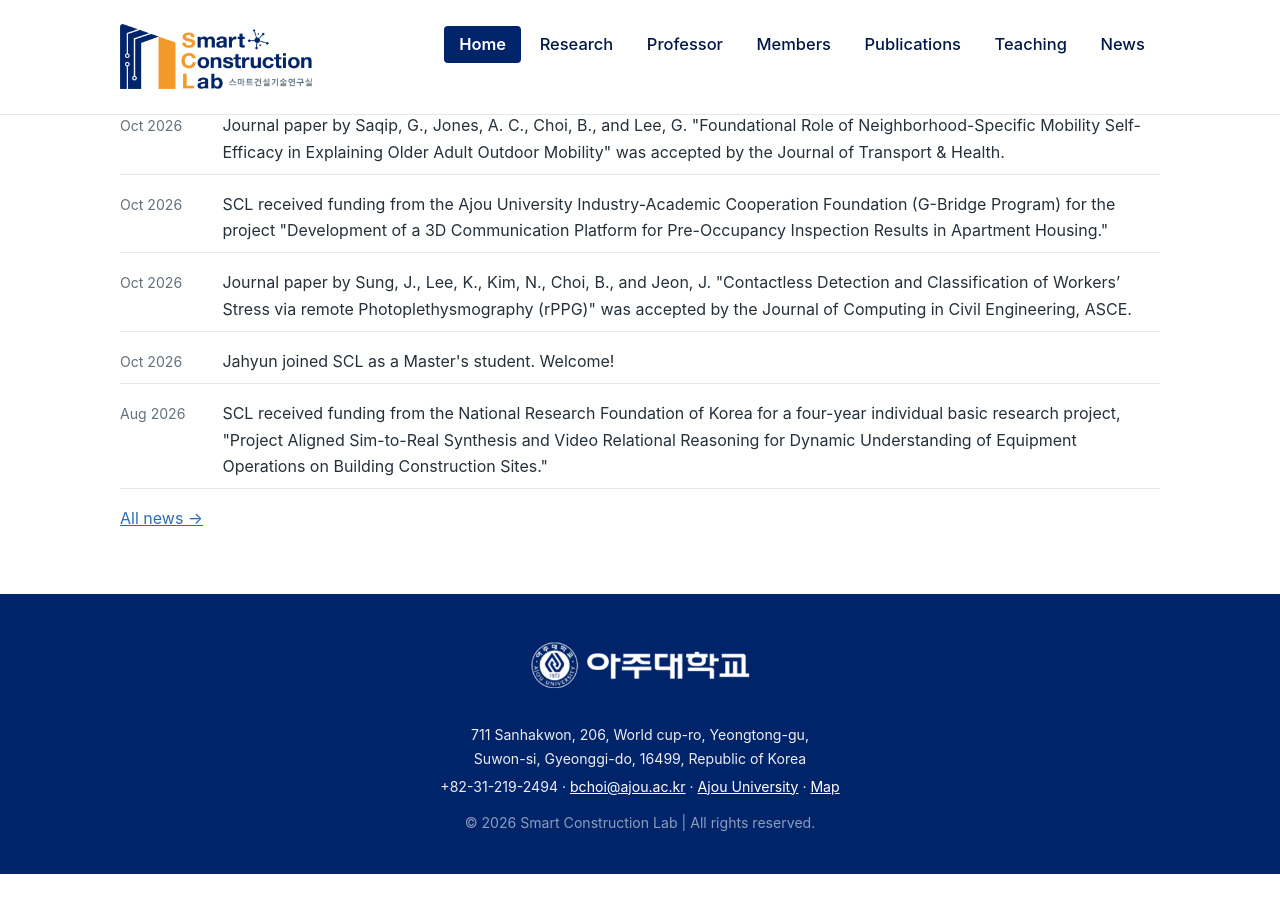
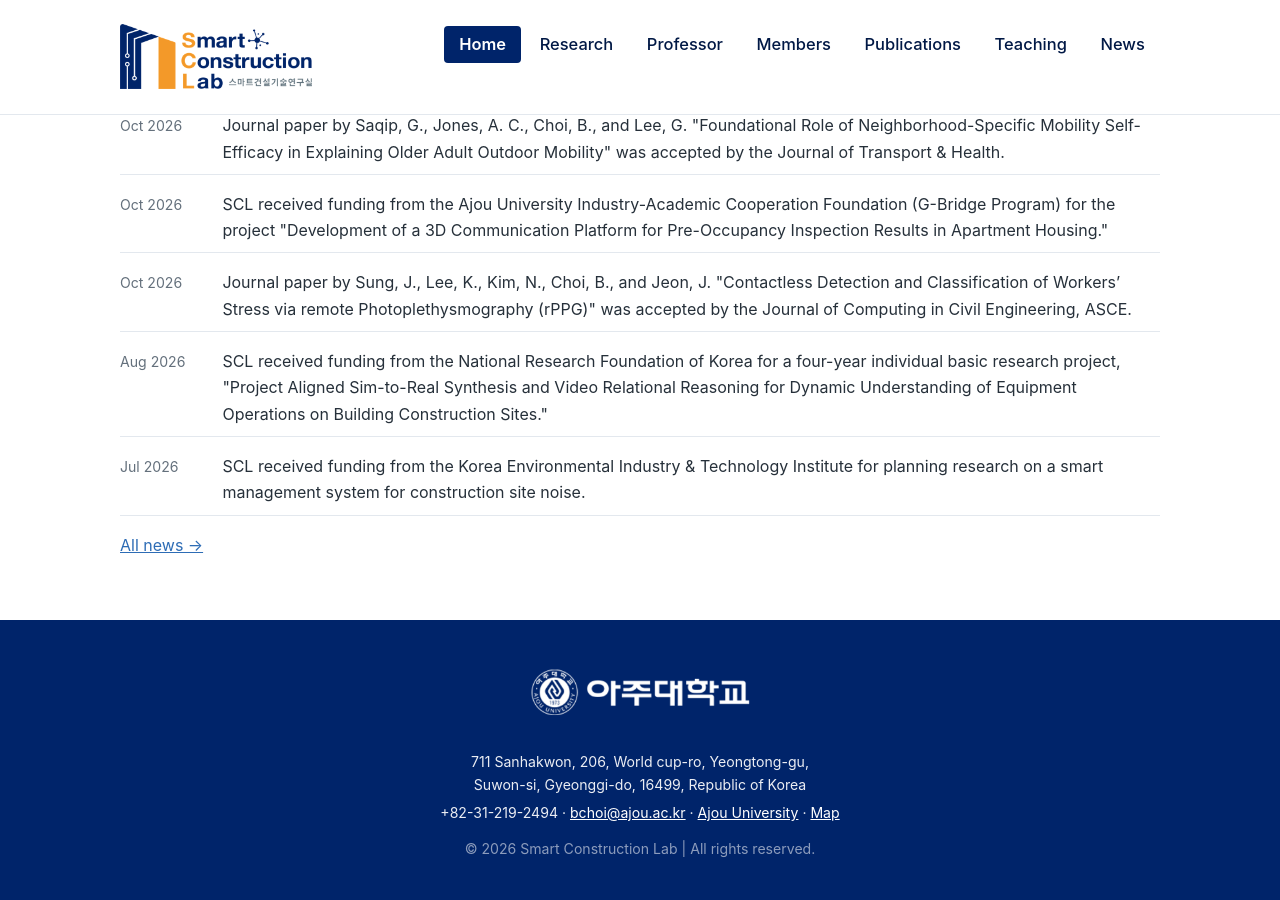
Before and after one commit to Ajou-Smart-Construction-Lab/ajou-smart-construction-lab.github.io, a Jekyll site: the page built from index.html, in a window 1280 px wide and 900 px high, scrolled down 2066 px. Built offline with Jekyll 4.4.1, drawn with Linux system fonts in a browser that asks for light colours; before the commit the page ends 2940 px from its top, so only the background shows below that.

Commit message:
이자현 합류 뉴스를 Mar 2025 학부 연구생으로 정정 (NAS 첫 발표 2025-03-14)

```diff
--- a/_data/news.json
+++ b/_data/news.json
@@ -18,11 +18,6 @@
   "year": "2026",
   "date": "Oct 2026",
   "text": "Journal paper by Sung, J., Lee, K., Kim, N., Choi, B., and Jeon, J. \"Contactless Detection and Classification of Workers’ Stress via remote Photoplethysmography (rPPG)\" was accepted by the Journal of Computing in Civil Engineering, ASCE."
- },
- {
-  "year": "2026",
-  "date": "Oct 2026",
-  "text": "Jahyun joined SCL as a Master's student. Welcome!"
  },
  {
   "year": "2026",
@@ -148,6 +143,11 @@
   "year": "2025",
   "date": "Mar. 2025",
   "text": "Journal paper by Oh, J., Hong, S., Choi, B., Ham, Y., and Kim, H. \" Integrating text parsing and object detection for automated monitoring of finishing works in construction projects\" was accepted by Automation in Construction."
+ },
+ {
+  "year": "2025",
+  "date": "Mar 2025",
+  "text": "Jahyun joined SCL as an undergraduate research student. Welcome!"
  },
  {
   "year": "2025",
```
